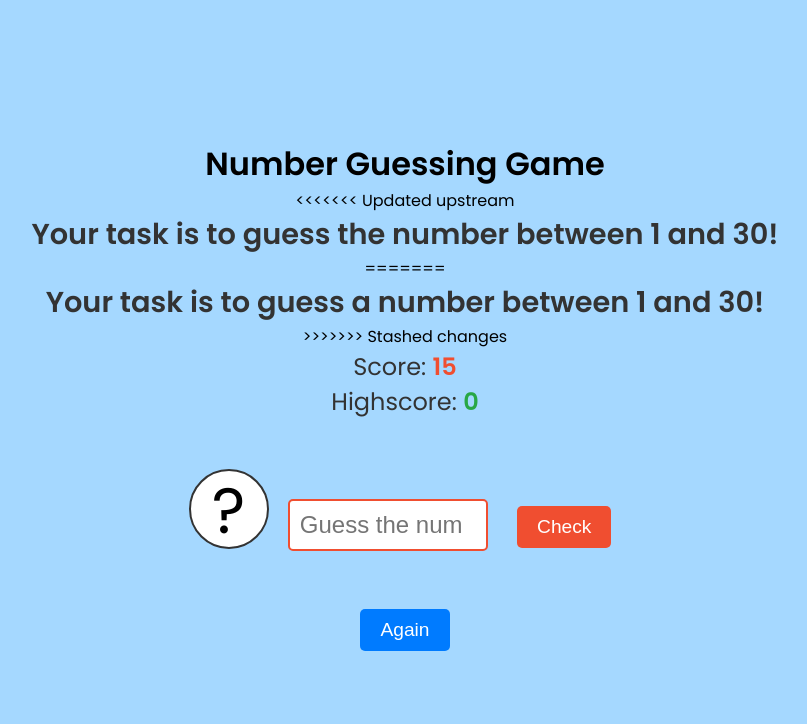
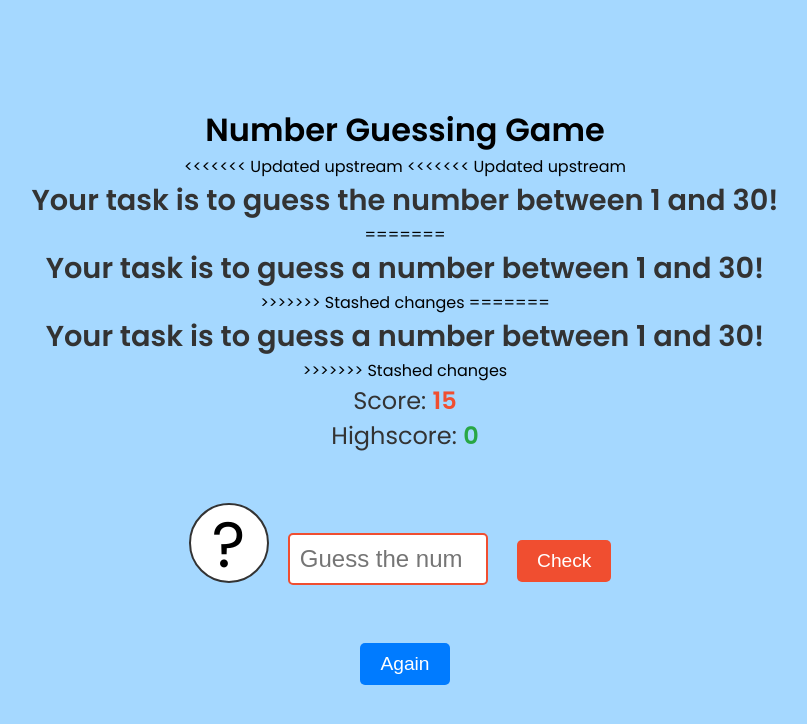
Before and after one commit to gaalr/Number-Guessing-Game, a plain HTML site: page index.html in a window 1280 px wide. Shown: the whole page, without its empty margins (235-1042 px from the left). Drawn offline with Linux system fonts and the light colour scheme.

Commit message:
Update index.html

```diff
--- a/index.html
+++ b/index.html
@@ -17,9 +17,13 @@
 				<h1>Number Guessing Game</h1>
 				<!-- Message displayed in different stages of the game -->
 <<<<<<< Updated upstream
+<<<<<<< Updated upstream
 				<p class="message">
 					Your task is to guess the number between 1 and 30!
 				</p>
+=======
+				<p class="message">Your task is to guess a number between 1 and 30!</p>
+>>>>>>> Stashed changes
 =======
 				<p class="message">Your task is to guess a number between 1 and 30!</p>
 >>>>>>> Stashed changes
```
